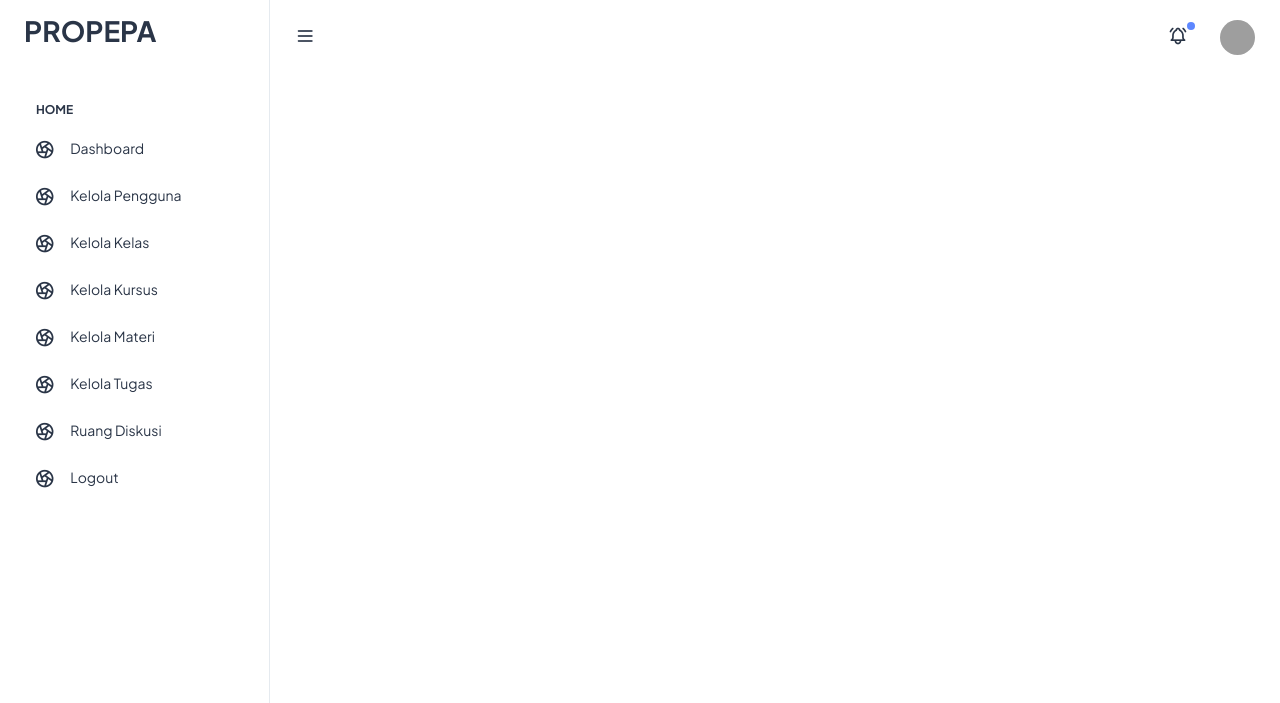
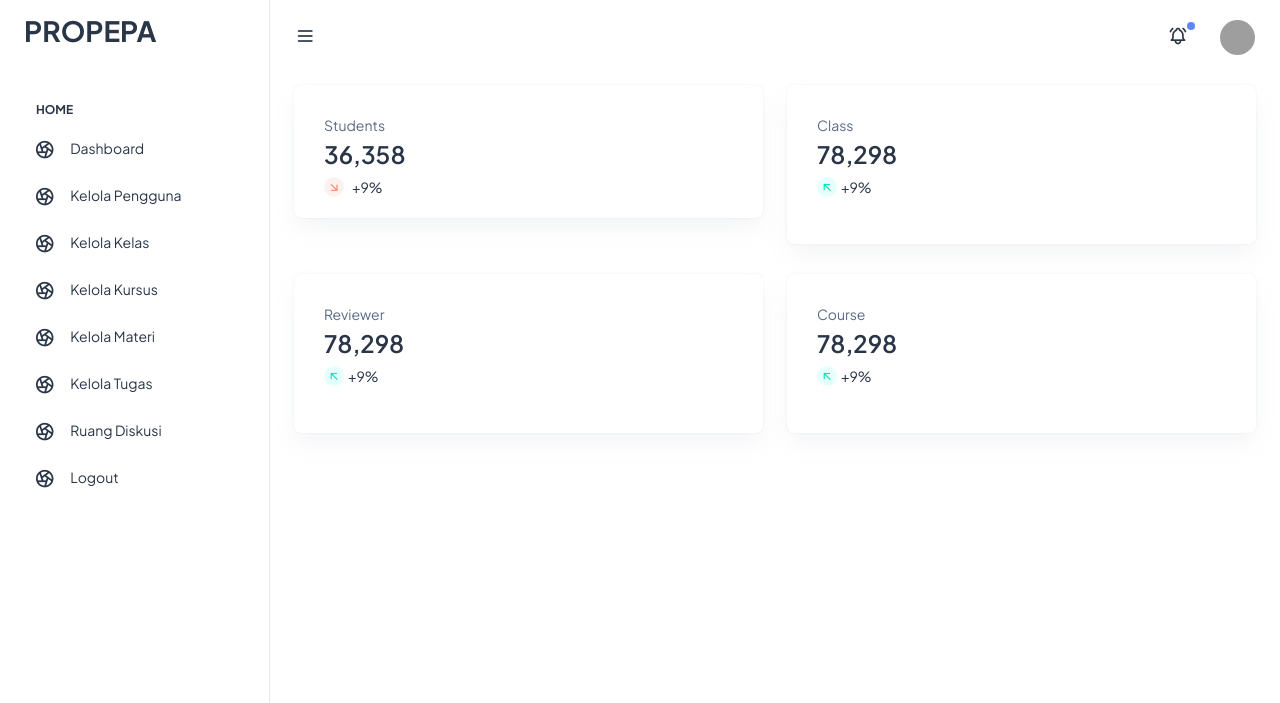
Before and after one commit to dadanabdilah/propepa-app, a CodeIgniter 4 app: template app/Views/admin/dashboard/index.php in a window 1280 px wide. Shown: the top 703 px of the page. Run offline with PHP 8.4 and a stand-in for CodeIgniter, Linux system fonts and the light colour scheme; the template is opened without the code that fills it, so the values that code supplies are empty; some libraries are stand-ins or nearby versions; grey boxes are pictures that could not be loaded.

Commit message:
update: dashboard view :rocket:

```diff
--- a/app/Views/admin/dashboard/index.php
+++ b/app/Views/admin/dashboard/index.php
@@ -1 +1,79 @@
 <?= $this->extend('layouts/admin') ?>
+
+<?= $this->section('title') ?>
+Dashboard
+<?= $this->endSection() ?>
+
+<?= $this->section('content') ?>
+<div class="row">
+    <!-- Project -->
+    <div class="col-lg-12">
+        <div class="row">
+            <!-- Students -->
+            <div class="col-sm-6">
+                <div class="card">
+                    <div class="card-body pb-0 mb-xxl-4 pb-1">
+                        <p class="mb-1 fs-3">Students</p>
+                        <h4 class="fw-semibold fs-7">36,358</h4>
+                        <div class="d-flex align-items-center mb-3">
+                            <span class="me-2 rounded-circle bg-light-danger round-20 d-flex align-items-center justify-content-center">
+                                <i class="ti ti-arrow-down-right text-danger"></i>
+                            </span>
+                            <p class="text-dark fs-3 mb-0">+9%</p>
+                        </div>
+                    </div>
+                    <div id="customers"></div>
+                </div>
+            </div>
+            <!-- Class -->
+            <div class="col-sm-6">
+                <div class="card">
+                    <div class="card-body">
+                        <p class="mb-1 fs-3">Class</p>
+                        <h4 class="fw-semibold fs-7">78,298</h4>
+                        <div class="d-flex align-items-center mb-3">
+                            <span class="me-1 rounded-circle bg-light-success round-20 d-flex align-items-center justify-content-center">
+                                <i class="ti ti-arrow-up-left text-success"></i>
+                            </span>
+                            <p class="text-dark fs-3 mb-0">+9%</p>
+                        </div>
+                        <div id="projects"></div>
+                    </div>
+                </div>
+            </div>
+            <!-- Reviewer -->
+            <div class="col-sm-6">
+                <div class="card">
+                    <div class="card-body">
+                        <p class="mb-1 fs-3">Reviewer</p>
+                        <h4 class="fw-semibold fs-7">78,298</h4>
+                        <div class="d-flex align-items-center mb-3">
+                            <span class="me-1 rounded-circle bg-light-success round-20 d-flex align-items-center justify-content-center">
+                                <i class="ti ti-arrow-up-left text-success"></i>
+                            </span>
+                            <p class="text-dark fs-3 mb-0">+9%</p>
+                        </div>
+                        <div id="projects"></div>
+                    </div>
+                </div>
+            </div>
+            <!-- Course -->
+            <div class="col-sm-6">
+                <div class="card">
+                    <div class="card-body">
+                        <p class="mb-1 fs-3">Course</p>
+                        <h4 class="fw-semibold fs-7">78,298</h4>
+                        <div class="d-flex align-items-center mb-3">
+                            <span class="me-1 rounded-circle bg-light-success round-20 d-flex align-items-center justify-content-center">
+                                <i class="ti ti-arrow-up-left text-success"></i>
+                            </span>
+                            <p class="text-dark fs-3 mb-0">+9%</p>
+                        </div>
+                        <div id="projects"></div>
+                    </div>
+                </div>
+            </div>
+        </div>
+    </div>
+</div>
+<?= $this->endSection() ?>
```
